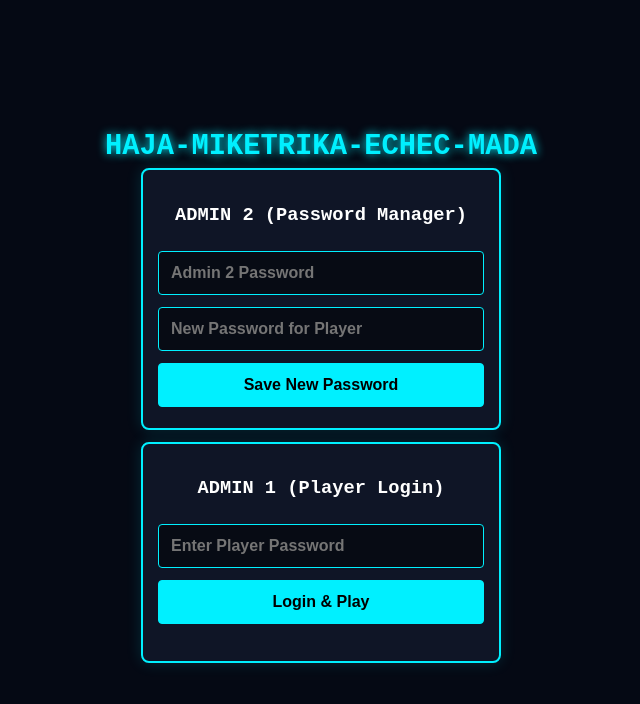
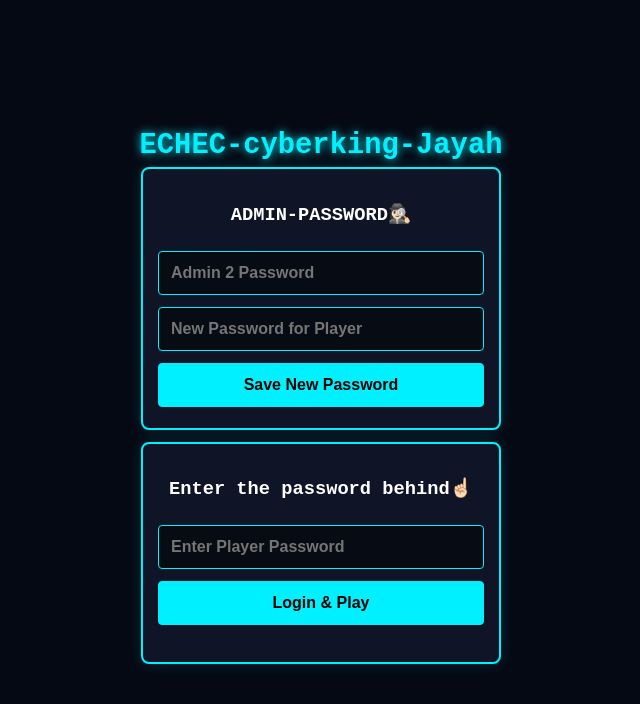
Before and after one commit to narovanamihaja-a11y/-mada-cyber-echec, a website: page index.html in a window 1280 px wide. Shown: the whole page, without its empty margins (319-959 px from the left). Drawn offline with Linux system fonts and the light colour scheme.

Commit message:
Add files via upload

```diff
--- a/index.html
+++ b/index.html
@@ -24,19 +24,19 @@
         </div>
     </div>
 
-    <h1>HAJA-MIKETRIKA-ECHEC-MADA</h1>
+    <h1>ECHEC-cyberking-Jayah</h1>
 
     <!-- LOGIN AREA: Completely disappears after success -->
     <div id="auth-container" class="auth-wrapper">
         <div class="cyber-box">
-            <h3>ADMIN 2 (Password Manager)</h3>
+            <h3>ADMIN-PASSWORD🕵🏻‍♀️</h3>
             <input type="password" id="pass-admin2" placeholder="Admin 2 Password">
             <input type="text" id="new-pass" placeholder="New Password for Player">
             <button onclick="ovaikoNyPassword()">Save New Password</button>
         </div>
 
         <div id="panel-login" class="cyber-box">
-            <h3>ADMIN 1 (Player Login)</h3>
+            <h3>Enter the password behind☝🏻</h3>
             <input type="password" id="pass-admin1" placeholder="Enter Player Password">
             <button onclick="hizahaFidirana()">Login & Play</button>
             <p id="hevitra-error" style="color: var(--cyber-neon-pink); font-weight: bold; margin-top: 5px;"></p>
```
